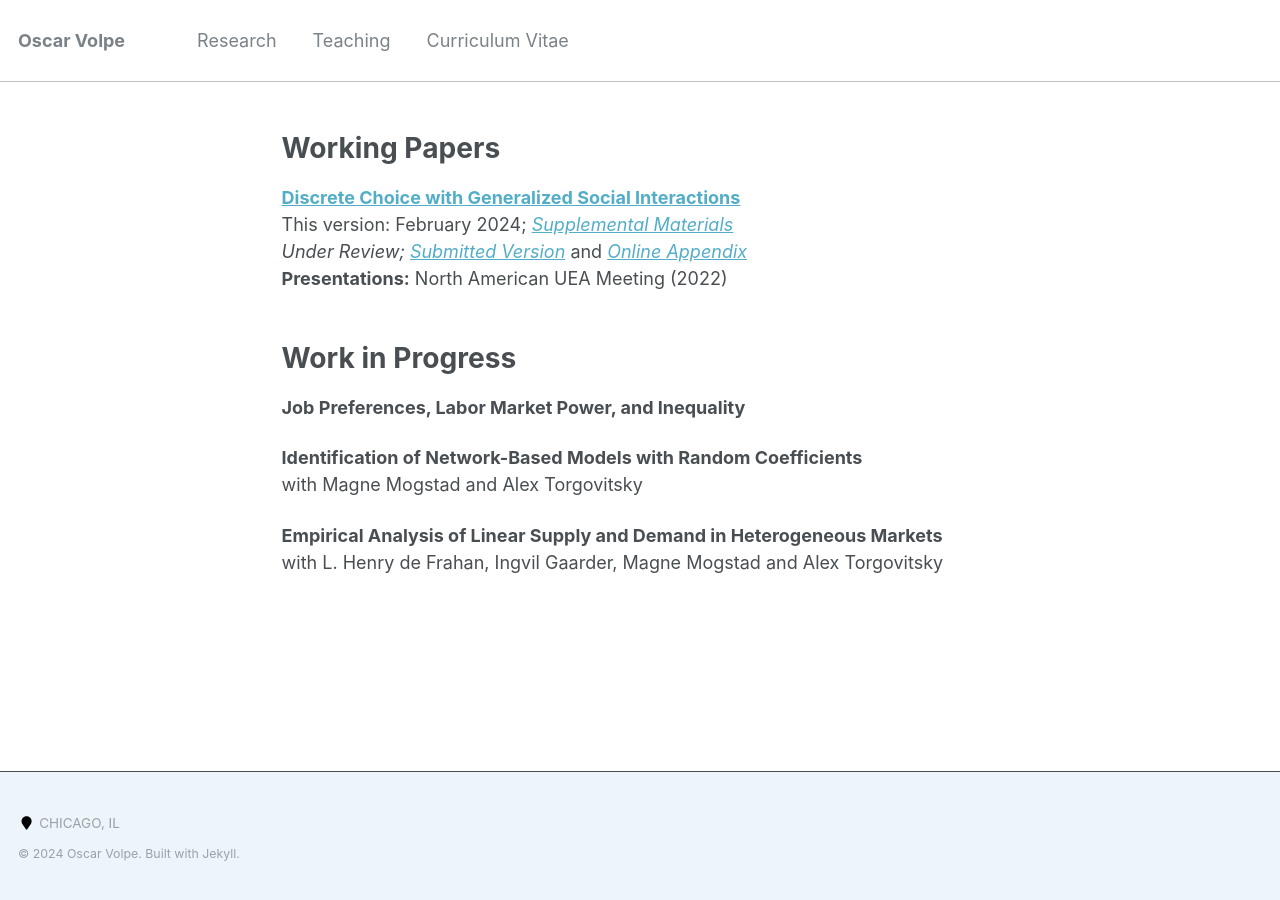
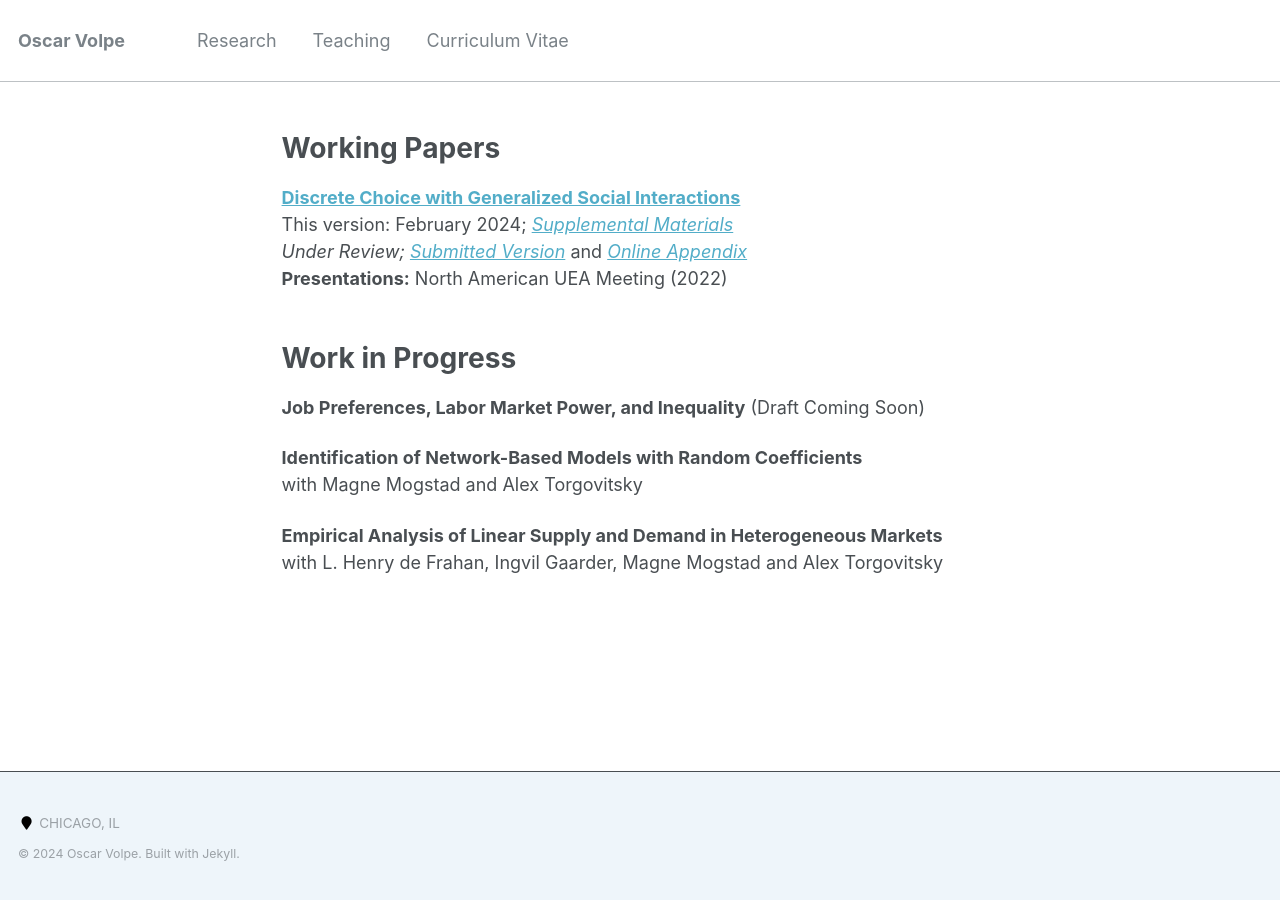
Before and after one commit to ovolpe/ovolpe.github.io, a Jekyll site: the page built from _pages/research.md, in a window 1280 px wide. Built offline with Jekyll 4.4.1, drawn with Linux system fonts in a browser that asks for light colours.

Commit message:
Update research.md

```diff
--- a/_pages/research.md
+++ b/_pages/research.md
@@ -18,7 +18,7 @@ _Under Review;_ [*Submitted Version*](/files/dcwgsi_paper_ECTA.pdf) and [*Online
 
 Work in Progress
 ======
-**Job Preferences, Labor Market Power, and Inequality**<br>
+**Job Preferences, Labor Market Power, and Inequality** (Draft Coming Soon) <br>
 
 **Identification of Network-Based Models with Random Coefficients**<br>
 with Magne Mogstad and Alex Torgovitsky
```
